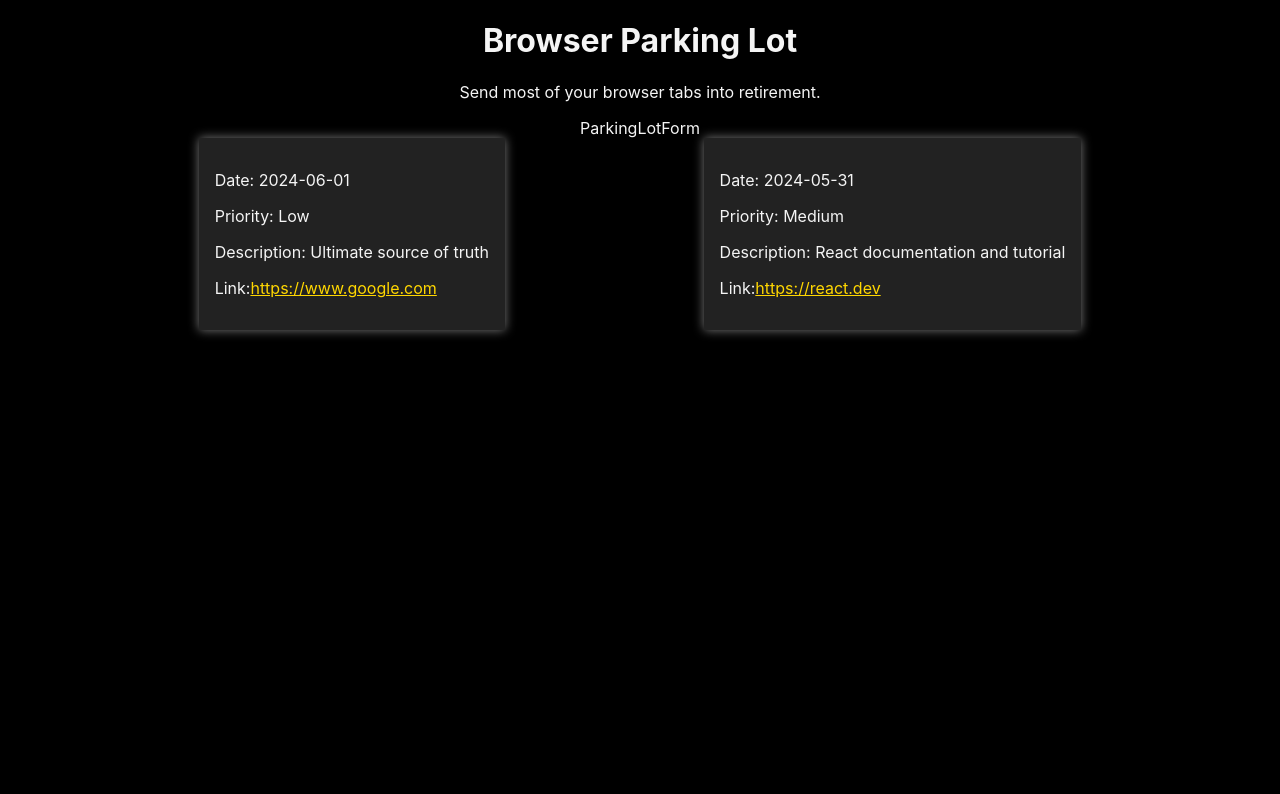
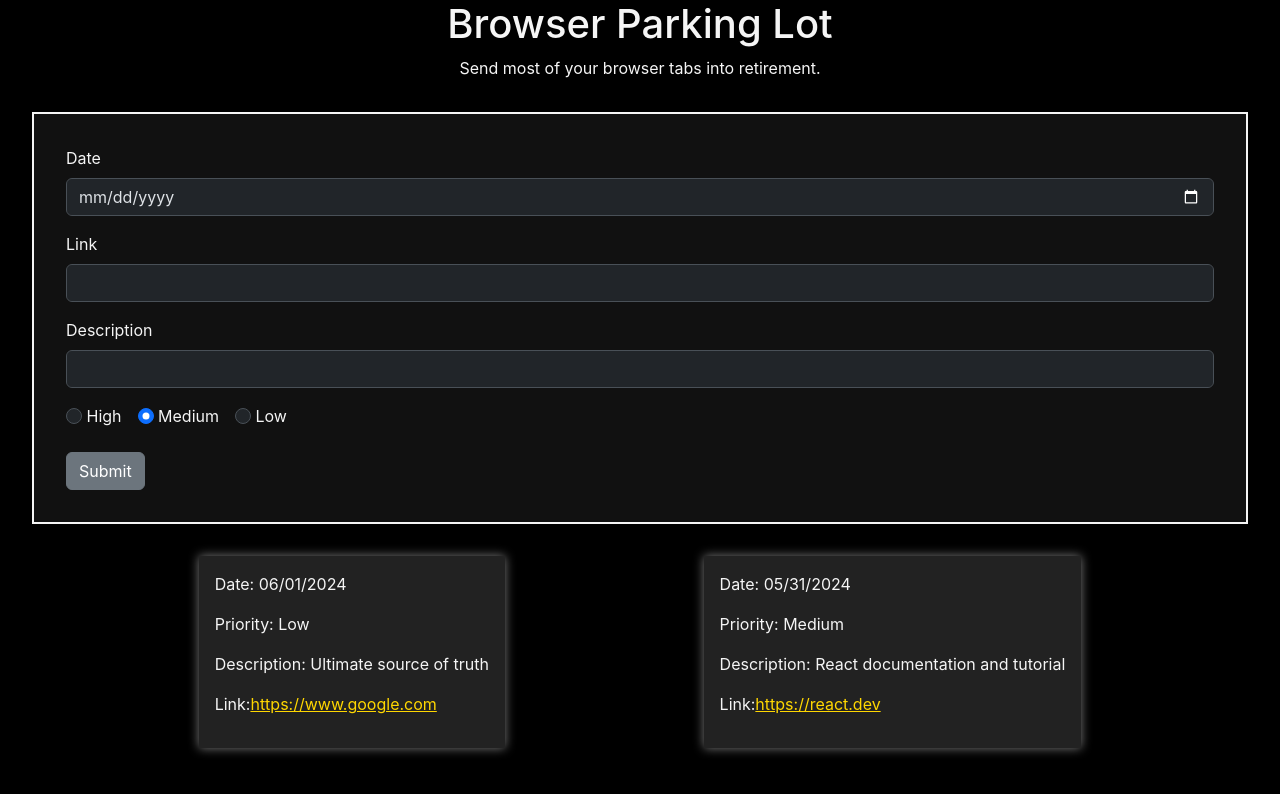
Before and after one commit to zsolt-nagy/2024-mar-react-parking-lot, a React (Create React App) app: page / in a window 1280 px wide. Shown: the top 794 px of the page. Built offline with nearby package versions, Linux system fonts and the light colour scheme.

Commit message:
reactstrap form with controlled components

```diff
--- a/package.json
+++ b/package.json
@@ -6,10 +6,12 @@
   "dependencies": {
     "@testing-library/react": "^13.4.0",
     "@testing-library/user-event": "^13.5.0",
+    "bootstrap": "^5.3.3",
     "nanoid": "^5.0.7",
     "react": "^18.3.1",
     "react-dom": "^18.3.1",
-    "react-scripts": "5.0.1"
+    "react-scripts": "5.0.1",
+    "reactstrap": "^9.2.2"
   },
   "scripts": {
     "start": "react-scripts start",
--- a/src/App.js
+++ b/src/App.js
@@ -9,14 +9,14 @@
     let [parkingLotItems, setParkingLotItems] = useState([
         {
             id: nanoid(),
-            date: "2024-06-01",
+            date: "06/01/2024",
             priority: "Low",
             link: "https://www.google.com",
             description: "Ultimate source of truth",
         },
         {
             id: nanoid(),
-            date: "2024-05-31",
+            date: "05/31/2024",
             priority: "Medium",
             link: "https://react.dev",
             description: "React documentation and tutorial",
--- /dev/null
+++ b/src/Components/ParkingLotForm/ParkingLotForm.css
@@ -0,0 +1,7 @@
+.parking-lot-form {
+    margin: 2rem;
+    border: 2px solid whitesmoke;
+    background-color: #111111;
+    padding: 2rem;
+    text-align: left;
+}
--- a/src/Components/ParkingLotForm/ParkingLotForm.jsx
+++ b/src/Components/ParkingLotForm/ParkingLotForm.jsx
@@ -1,7 +1,129 @@
-import React from 'react';
+import React, { useState } from 'react';
+import { Form, Button, FormGroup, Label, Input } from 'reactstrap';
+import './ParkingLotForm.css';
+
+const PRIORITIES = {
+    Low: 'Low',
+    Medium: 'Medium',
+    High: 'High',
+}
+
+
 
 export default function ParkingLotForm() {
+
+    const [date, setDate] = useState('');
+    const [link, setLink] = useState('');
+    const [description, setDescription] = useState('');
+    const [priority, setPriority] = useState(PRIORITIES.Medium);
+
+    function handleDateChange(e) {
+        setDate(e.target.value);
+    }
+
+    function handleLinkChange(e) {
+        setLink(e.target.value);
+    }
+
+    function handleDescriptionChange(e) {
+        setDescription(e.target.value);
+    }
+
+    function handlePriorityChange(e) {
+        setPriority(e.target.value);
+    }
+
+    function handleSubmit(e) {
+        e.preventDefault();
+        console.log(date, link, description, priority);
+    }
+
     return (
-        <div>ParkingLotForm</div>
+        <Form
+            data-bs-theme="dark"
+            className="parking-lot-form"
+            onSubmit={handleSubmit}>
+            <FormGroup className="parking-lot-row">
+                <Label htmlFor="link-date">
+                    Date
+                </Label>
+                <Input
+                    type="date"
+                    name="date"
+                    id="link-date"
+                    value={date}
+                    onChange={handleDateChange}
+                    required
+                />
+            </FormGroup>
+            <FormGroup className="parking-lot-row">
+                <Label htmlFor="link-url">
+                    Link
+                </Label>
+                <Input
+                    type="url"
+                    name="url"
+                    id="link-url"
+                    value={link}
+                    onChange={handleLinkChange}
+                    required
+                />
+            </FormGroup>
+            <FormGroup className="parking-lot-row">
+                <Label htmlFor="link-description">
+                    Description
+                </Label>
+                <Input
+                    type="text"
+                    name="description"
+                    id="link-description"
+                    value={description}
+                    onChange={handleDescriptionChange}
+                    required
+                />
+            </FormGroup>
+            <FormGroup className="parking-lot-row">
+                <Input
+                    type="radio"
+                    name="radio-priority"
+                    value={PRIORITIES.High}
+                    checked={priority === PRIORITIES.High}
+                    onChange={handlePriorityChange}
+                    id="prio-high"
+                />
+                {' '}
+                <Label htmlFor="prio-high" className="me-3">
+                    High
+                </Label>
+                <Input
+                    type="radio"
+                    name="radio-priority"
+                    value={PRIORITIES.Medium}
+                    checked={priority === PRIORITIES.Medium}
+                    onChange={handlePriorityChange}
+                    id="prio-medium"
+                />
+                {' '}
+                <Label htmlFor="prio-medium" className="me-3">
+                    Medium
+                </Label>
+                <Input
+                    type="radio"
+                    name="radio-priority"
+                    value={PRIORITIES.Low}
+                    checked={priority === PRIORITIES.Low}
+                    onChange={handlePriorityChange}
+                    id="prio-low"
+                />
+                {' '}
+                <Label htmlFor="prio-low" className="me-3">
+                    Low
+                </Label>
+
+            </FormGroup>
+            <Button type="submit">
+                Submit
+            </Button>
+        </Form>
     )
 }
--- a/src/index.js
+++ b/src/index.js
@@ -1,5 +1,6 @@
 import React from "react";
 import ReactDOM from "react-dom/client";
+import "bootstrap/dist/css/bootstrap.min.css";
 import "./index.css";
 import App from "./App";
 
```
Also changed, not shown: 1 other file (tests, documents, lock files or other folders).
